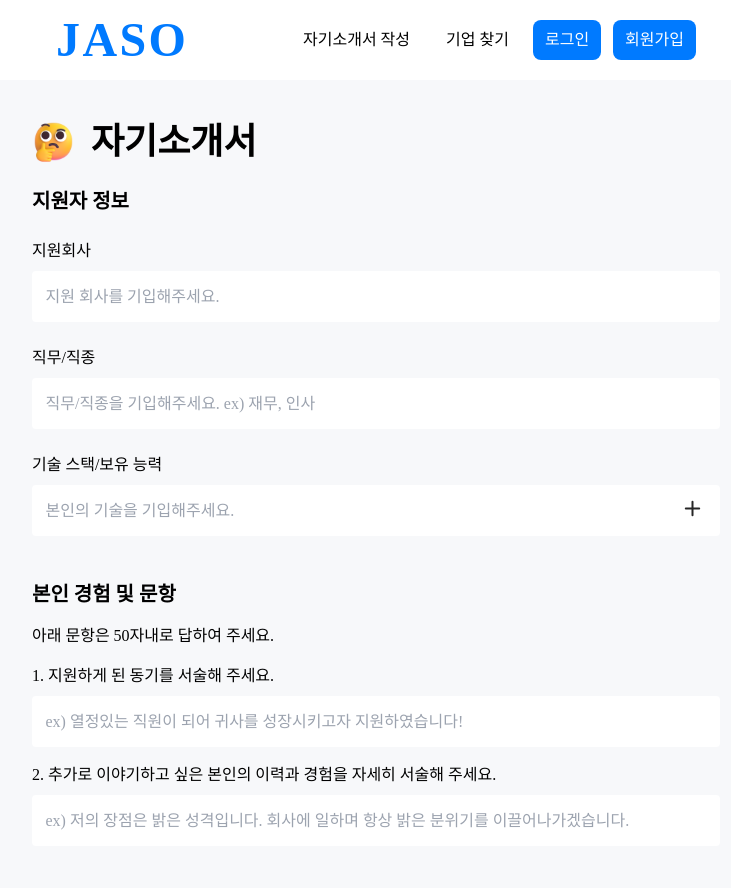
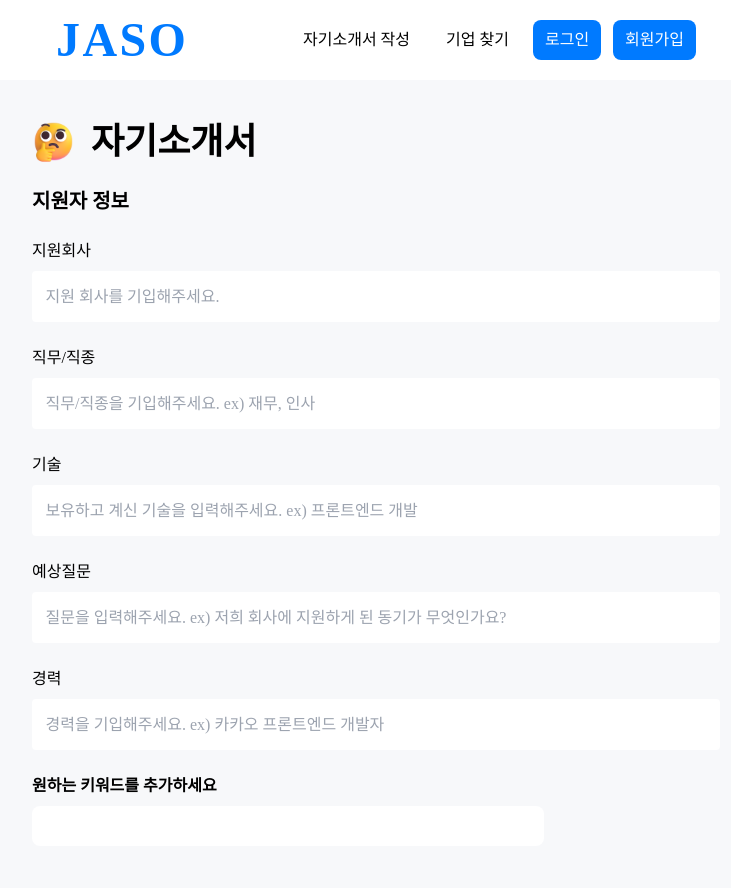
Before and after one commit to Original-Gimchi/VisualNovel_CLIENT, a Next.js app: page /coverletter in a window 1280 px wide. Shown: the top 888 px of the page, without its empty margins (264-995 px from the left). Built offline with nearby package versions, Linux system fonts and the light colour scheme; what javascript-time-ago would draw is missing.

Commit message:
dmkdmkdkmdklsdnaldnklasncklsa으아아가가가가가가가갸ㅓ구ㅑㅓ규ㅑㄱ

```diff
--- a/config/index.ts
+++ b/config/index.ts
@@ -4,7 +4,7 @@ interface Config {
 
 const createConfig: () => Config = () => {
   return {
-    baseURL: "http://192.168.10.229:8088",
+    baseURL: 'http://localhost:8088'
   };
 };
 
--- a/pages/coverletter/index.tsx
+++ b/pages/coverletter/index.tsx
@@ -1,25 +1,59 @@
-import httpClient from "@/apis";
-import Button from "@/components/atoms/Button";
-import Category from "@/components/atoms/Category";
-import Frame from "@/components/atoms/Frame";
-import Input from "@/components/atoms/Input";
-import PlusInput from "@/components/atoms/PlusInput";
-import ThinkingIcon from "@/components/icons/ThinkingIcon";
-import { getKoreanDate } from "@/utils/date";
-import { useRouter } from "next/router";
-import { useState } from "react";
+import httpClient from '@/apis';
+import Button from '@/components/atoms/Button';
+import Category from '@/components/atoms/Category';
+import Frame from '@/components/atoms/Frame';
+import Input from '@/components/atoms/Input';
+import PlusInput from '@/components/atoms/PlusInput';
+import ThinkingIcon from '@/components/icons/ThinkingIcon';
+import { Storage } from '@/storage';
+import { getKoreanDate } from '@/utils/date';
+import axios from 'axios';
+import { useRouter } from 'next/router';
+import { useState } from 'react';
 
 export default function CoverLetter() {
-  const [stackList, setStackList] = useState<string[]>([]);
-  const [oneLineIntroduce, setOneLineIntroduce] = useState("");
-  const [jaso, setJaso] = useState("");
-  const [companyName, setCompanyName] = useState("");
+  const [categoryInput, setCategoryInput] = useState('');
+  const [categories, setCategories] = useState<string[]>([]);
+  const [oneLineIntroduce, setOneLineIntroduce] = useState('');
+  const [jaso, setJaso] = useState('');
+  const [companyName, setCompanyName] = useState('');
+  const [record, setRecord] = useState('');
+  const [skills, setSkills] = useState('');
+  const [question, setQuestion] = useState('');
+  const [job, setJob] = useState('');
   const router = useRouter();
+  const [isClick, setIsClick] = useState(false);
 
-  const handleSave = () => {
-    setTimeout(() => {
-      router.push("/coverletter/result");
-    }, 5000);
+  const handleSave = async () => {
+    // setTimeout(() => {
+    //   router.push('/coverletter/result');
+    // }, 5000);
+    console.log(1);
+
+    const res = await axios.post('http://localhost:8088/api/jaso/create', {
+      company: companyName,
+      job,
+      skills,
+      record,
+      quest: question,
+      experience: jaso,
+      max: 500
+    });
+    setIsClick(true);
+    Storage.setItem('coverletterrrrrr', res.data);
+    router.push('/coverletter/result');
+  };
+
+  const onEnterAddHashtag = (e: React.KeyboardEvent<HTMLInputElement>) => {
+    if (e.key === 'Enter') {
+      if (categories.includes(categoryInput)) return setCategoryInput('');
+      setCategories([...categories, categoryInput]);
+      setCategoryInput('');
+    }
+  };
+
+  const removeHashtag = (index: number) => {
+    setCategories(categories.filter(category => category !== categories[index]));
   };
 
   return (
@@ -33,38 +67,73 @@ export default function CoverLetter() {
         <Input
           label="지원회사"
           placeholder="지원 회사를 기입해주세요."
-          onChange={(e) => setCompanyName(e.target.value)}
+          onChange={e => setCompanyName(e.target.value)}
         />
         <div>
           <Input
             label="직무/직종"
+            onChange={e => setJob(e.target.value)}
             placeholder="직무/직종을 기입해주세요. ex) 재무, 인사"
           />
         </div>
-        <PlusInput
-          stackList={stackList}
-          setStackList={setStackList}
-          placeholder="본인의 기술을 기입해주세요."
-          label="기술 스택/보유 능력"
-        />
-
+        <div>
+          <Input
+            label="기술"
+            onChange={e => setSkills(e.target.value)}
+            placeholder="보유하고 계신 기술을 입력해주세요. ex) 프론트엔드 개발"
+          />
+        </div>
+        <div>
+          <Input
+            label="예상질문"
+            onChange={e => setQuestion(e.target.value)}
+            placeholder="질문을 입력해주세요. ex) 저희 회사에 지원하게 된 동기가 무엇인가요?"
+          />
+        </div>
+        <div>
+          <Input
+            label="경력"
+            onChange={e => setRecord(e.target.value)}
+            placeholder="경력을 기입해주세요. ex) 카카오 프론트엔드 개발자"
+          />
+        </div>
+        <div className="flex flex-col gap-[8px]">
+          <label htmlFor="id" className="font-bold">
+            원하는 키워드를 추가하세요
+          </label>
+          <input
+            onChange={e => setCategoryInput(e.target.value)}
+            value={categoryInput}
+            onKeyPress={onEnterAddHashtag}
+            id="id"
+            className="w-[40vw] h-[40px] rounded-[8px] outline-none pl-[16px]"
+          />
+        </div>
+        <div className="flex gap-[8px] w-[40vw] flex-wrap">
+          {categories.map((category, index) => (
+            <Category.Chip className="bg-white" key={category} onClick={() => removeHashtag(index)}>
+              {category}
+            </Category.Chip>
+          ))}
+        </div>
         <div className="flex flex-col gap-4">
           <h3 className="text-xl font-black">본인 경험 및 문항</h3>
           <p>아래 문항은 50자내로 답하여 주세요.</p>
           <Input
             label="1. 지원하게 된 동기를 서술해 주세요."
             placeholder="ex) 열정있는 직원이 되어 귀사를 성장시키고자 지원하였습니다!"
-            onChange={(e) => setOneLineIntroduce(e.target.value)}
+            onChange={e => setOneLineIntroduce(e.target.value)}
           />
           <Input
             label="2. 추가로 이야기하고 싶은 본인의 이력과 경험을 자세히 서술해 주세요."
             placeholder="ex) 저의 장점은 밝은 성격입니다. 회사에 일하며 항상 밝은 분위기를 이끌어나가겠습니다."
-            onChange={(e) => setJaso(e.target.value)}
+            onChange={e => setJaso(e.target.value)}
           />
         </div>
         <div className="flex flex-col gap-5 items-center my-5">
           <Button onClick={handleSave}>완료하기</Button>
         </div>
+        {isClick && <h1>결과서를 작성 중이에요... 시간이 다소 걸릴 수 있답니다.</h1>}
       </div>
     </Frame>
   );
--- a/pages/coverletter/result.tsx
+++ b/pages/coverletter/result.tsx
@@ -1,27 +1,22 @@
-import Frame from "@/components/atoms/Frame";
-import ThinkingIcon from "@/components/icons/ThinkingIcon";
+import Frame from '@/components/atoms/Frame';
+import ThinkingIcon from '@/components/icons/ThinkingIcon';
+import { Storage } from '@/storage';
+import { useEffect, useState } from 'react';
 
 export default function CoverLetterCreateResult() {
+  const [content, setContent] = useState('');
+
+  useEffect(() => {
+    setContent(Storage.getItem('coverletterrrrrr') || '');
+  }, []);
+
   return (
     <Frame>
       <div className="flex items-center gap-4 mt-9">
         <ThinkingIcon />
         <p className="text-4xl font-black">자기소개서 생성 결과</p>
       </div>
-      <div className="mt-10 bg-white p-6">
-        [글로벌 인재로의 성장] <br /> 삼성전자는 반도체 산업 분야에서 세계 1위
-        기업이며, 글로벌 스마트폰 시장 점유율 1위 자리를 지키고 있는 명실상부한
-        글로벌 기업입니다. 특히 5G 시대에는 사물인터넷(IoT), 자율주행 자동차,
-        인공지능(AI) 등 4차 산업혁명 주요 기술들이 상용화되면서 초연결 사회가
-        도래할 것이라고 합니다. 따라서 앞으로는 IT 인프라 관리 역량이 중요해질
-        것이라 생각합니다. 그래서 저는 대학 시절부터 IoT 시스템 설계 프로젝트를
-        진행하면서 IT 인프라 관리 역량을 키워왔습니다. 그리고 작년 여름방학 때는
-        마이다스 영 챌린지에 참여해서 파이썬 언어를 활용한 딥러닝 모델 개발
-        능력을 키웠습니다. 또 지난겨울방학에는 AI 스타트업에서 인턴 생활을 하며
-        실제 현장에서 쓰이는 알고리즘을 배웠습니다. 이렇게 쌓은 역량을 바탕으로
-        삼성전자의 일원이 되어 전 세계 곳곳에서 활약하는 엔지니어가 되고
-        싶습니다.
-      </div>
+      <div className="mt-10 bg-white p-6">{content}</div>
     </Frame>
   );
 }
--- a/pages/find/company/[companyName].tsx
+++ b/pages/find/company/[companyName].tsx
@@ -1,42 +1,42 @@
-import httpClient from "@/apis";
-import Category from "@/components/atoms/Category";
-import Frame from "@/components/atoms/Frame";
-import ThinkingIcon from "@/components/icons/ThinkingIcon";
-import Image from "next/image";
-import { useRouter } from "next/router";
-import { useEffect, useState } from "react";
+import httpClient from '@/apis';
+import Category from '@/components/atoms/Category';
+import Frame from '@/components/atoms/Frame';
+import ThinkingIcon from '@/components/icons/ThinkingIcon';
+import Image from 'next/image';
+import { useRouter } from 'next/router';
+import { useEffect, useState } from 'react';
 
 export default function Analize() {
   const router = useRouter();
-  const [wordcloudUrl, setWordcloudUrl] = useState("");
+  const [wordcloudUrl, setWordcloudUrl] = useState('');
+  const [isLoading, setIsLoading] = useState(false);
   const [companyInfo, setCompanyInfo] = useState({
     keyword: [],
-    oneLineIntroduce: "",
-    allIntroduce: "",
+    oneLineIntroduce: '',
+    allIntroduce: ''
   });
 
   useEffect(() => {
     if (router.isReady) {
-      httpClient.companyFind
-        .get({ params: { name: router.query.companyName } })
-        .then((r) => {
+      httpClient.companyFind.get({ params: { name: router.query.companyName } }).then(r => {
         console.log();
         setCompanyInfo({
-            keyword: r.data.keyword.split(" "),
+          keyword: r.data.keyword.split(' '),
           oneLineIntroduce: r.data.oneLineIntroduce,
-            allIntroduce: r.data.allIntroduce,
+          allIntroduce: r.data.allIntroduce
         });
         httpClient.wordcloud
           .post(
             {
-                content: r.data.keyword,
+              content: r.data.keyword
             },
             {
-                baseURL: "http://192.168.10.253:8001/wordcloud",
+              baseURL: 'http://192.168.10.253:8001/wordcloud'
             }
           )
-            .then((r) => {
+          .then(r => {
             setWordcloudUrl(r.data.url);
+            setIsLoading(true);
           });
       });
     }
@@ -47,11 +47,13 @@ export default function Analize() {
       <div className="pt-9">
         <div className="flex gap-4 items-center">
           <ThinkingIcon />
-          <span className="text-4xl font-black">
-            내 기업 분석 ({router.query.companyName})
-          </span>
+          <span className="text-4xl font-black">내 기업 분석 ({router.query.companyName})</span>
         </div>
 
+        {isLoading ? (
+          <h1>기업을 분석중이에요...</h1>
+        ) : (
+          <>
             <div className="flex items-center justify-between">
               <div className="max-w-sm">
                 <div className="mb-2">기업 키워드</div>
@@ -76,6 +78,8 @@ export default function Analize() {
                 <p className="p-5 bg-white">{companyInfo.allIntroduce}</p>
               </div>
             </div>
+          </>
+        )}
       </div>
     </Frame>
   );
--- a/storage/index.ts
+++ b/storage/index.ts
@@ -1,11 +1,10 @@
-type LocalStorageKey = "ACCESS_TOKEN" | "REFRESH_TOKEN";
 export class Storage {
-  static getItem(key: LocalStorageKey) {
-    return typeof window !== "undefined" ? localStorage.getItem(key) : null;
+  static getItem(key: string) {
+    return typeof window !== 'undefined' ? localStorage.getItem(key) : null;
   }
 
-  static setItem(key: LocalStorageKey, value: string) {
-    if (typeof window === "undefined") return;
+  static setItem(key: string, value: string) {
+    if (typeof window === 'undefined') return;
     localStorage.setItem(key, value);
   }
 }
```
Also changed, not shown: pages/coverletter/edit/index.tsx (+13 -13 lines). Lines whose indentation alone changed are shown as unchanged.
